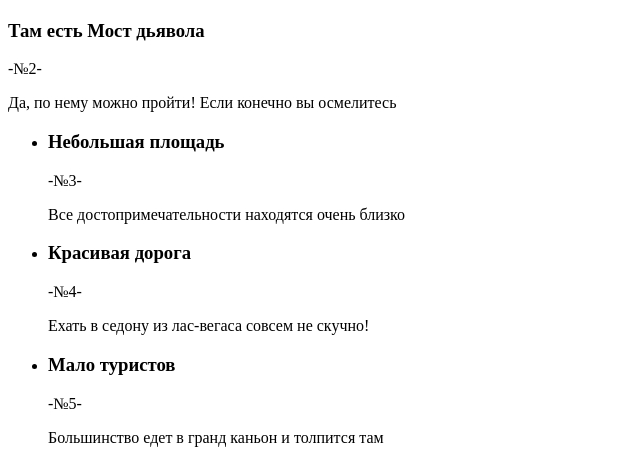
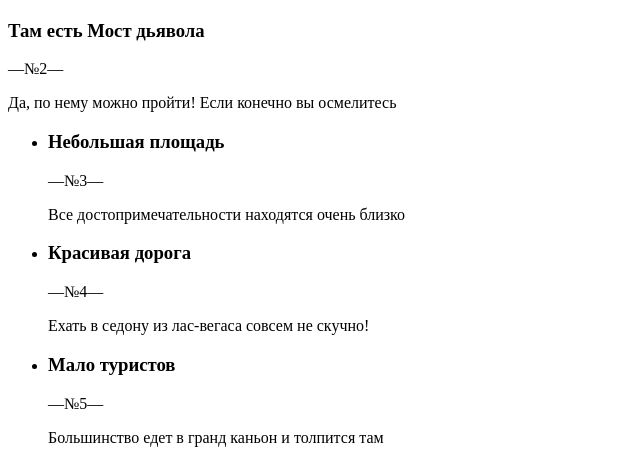
Before and after one commit to Fresh-html/1370481-sedona-31, a plain HTML site: page index.html in a window 1280 px wide. Shown: the part 1702-2164 px from the top of the page, 0-640 px from the left. Drawn offline with Linux system fonts and the light colour scheme.

Commit message:
правки

```diff
--- a/index.html
+++ b/index.html
@@ -22,7 +22,7 @@
   <h1>Седона - небольшой городок в Аризоне, заслуживающий большего!</h1>
   <h2>Рассмотрим 5 причин, по которым Седона круче, чем гранд каньон!</h2>
 <section>
-<h3>Настоящий городок</h3><span>-№1-</span>
+<h3>Настоящий городок</h3><span>—№1—</span>
 <p>Седона - не аттракцион для туристов, там течёт своя жизнь</p>
 <img src="https://via.placeholder.com/800x256" alt="">
 </section>
@@ -46,7 +46,7 @@
 
 <section>
   <img src="https://via.placeholder.com/800x256" alt="">
-  <h3>Там есть Мост дьявола</h3> <span>-№2-</span>
+  <h3>Там есть Мост дьявола</h3> <span>—№2—</span>
   <p>Да, по нему можно пройти! Если конечно
     вы осмелитесь</p>
     </section>
@@ -54,15 +54,15 @@
     <section>
       <ul>
         <li>
-          <h3>Небольшая площадь</h3><span>-№3-</span>
+          <h3>Небольшая площадь</h3><span>—№3—</span>
           <p>Все достопримечательности находятся очень близко</p>
         </li>
         <li>
-          <h3>Красивая дорога</h3><span>-№4-</span>
+          <h3>Красивая дорога</h3><span>—№4—</span>
           <p>Ехать в седону из лас-вегаса совсем не скучно!</p>
         </li>
         <li>
-          <h3>Мало туристов</h3><span>-№5-</span>
+          <h3>Мало туристов</h3><span>—№5—</span>
           <p>Большинство едет в гранд каньон и толпится там</p>
         </li>
       </ul>
```
